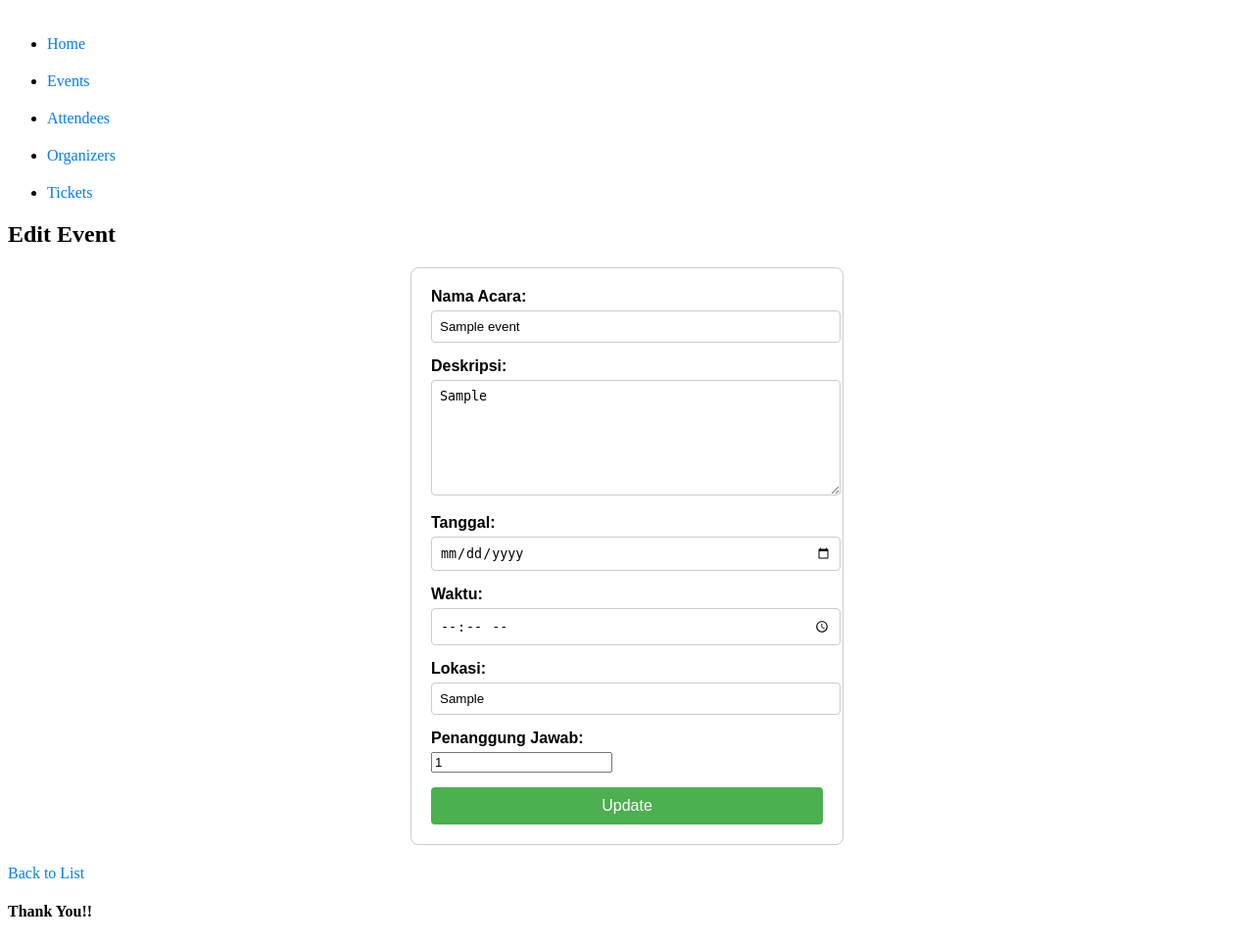
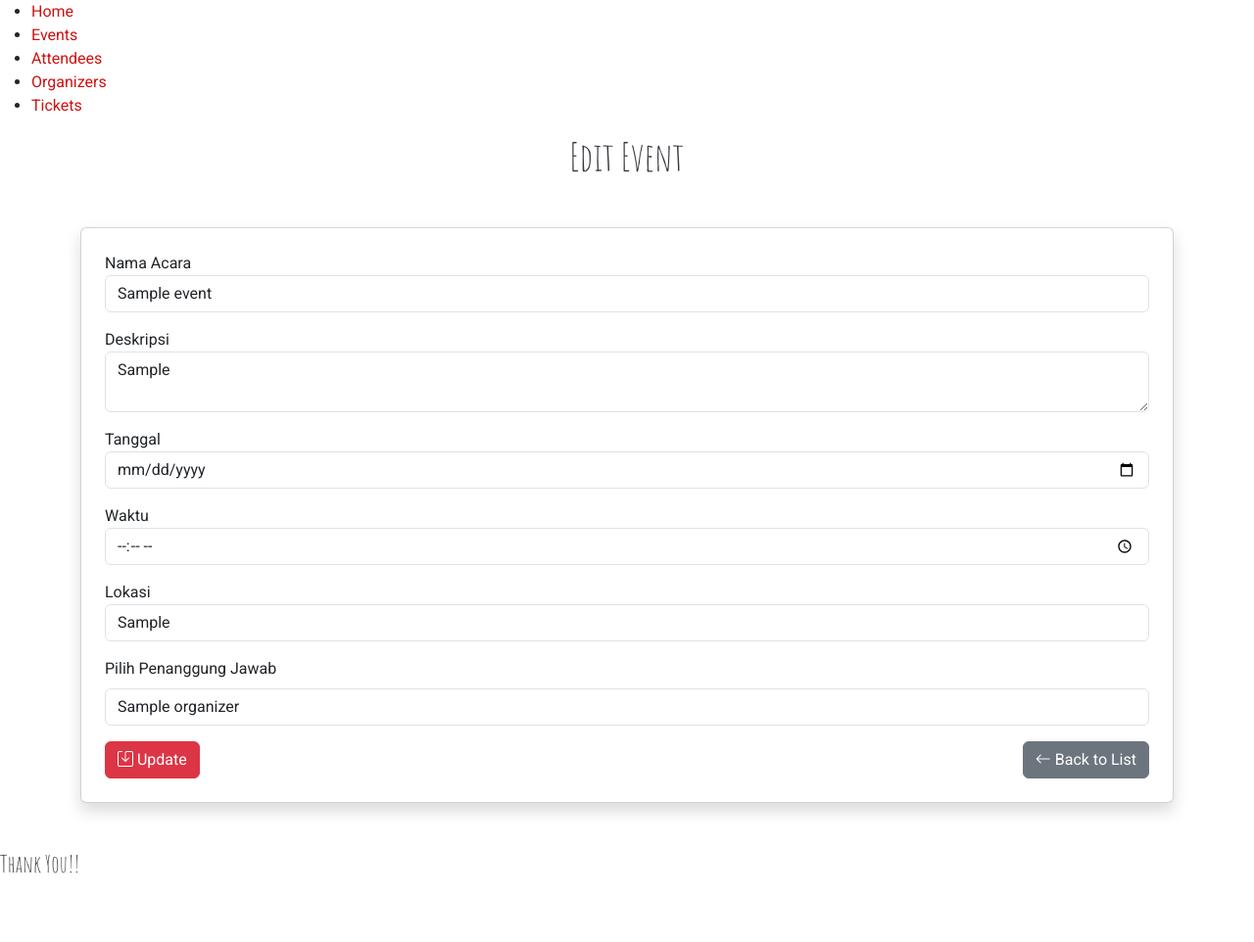
Before and after one commit to KhodimulAzmi/tugas3_Kel1, a PHP site: page /event/edit/1 in a window 1280 px wide. Shown: the whole page at 98% size. After the commit the page ends 892 px from the top, so only its background shows below. Run offline with PHP 8.4, Linux system fonts and the light colour scheme; tables that the repository leaves empty or names only in its code hold one stand-in row (values such as "Sample post").

Commit message:
eventnew2

```diff
--- a/app/controllers/event_controller.php
+++ b/app/controllers/event_controller.php
@@ -1,12 +1,16 @@
 <?php
 // app/controllers/EventController.php
 require_once '../app/models/events_model.php';
+require_once '../app/models/organizers_model.php';
 
 class EventController {
     private $EventsModel;
+    private $organizersModel;
 
     public function __construct() {
         $this->EventsModel = new EventsModel();
+        $this->organizersModel = new OrganizersModel();
+
     }
 
     // Menampilkan daftar event
@@ -18,6 +22,7 @@ class EventController {
 
     // Menampilkan form untuk menambah acara baru
     public function create() {
+        $org = $this->organizersModel->getAllOrganizers();
         require_once '../app/views/event/create.php';
     }
 
@@ -42,6 +47,7 @@ class EventController {
     public function edit($id_events) {
         // Mengambil data acara berdasarkan ID
         $event = $this->EventsModel->find($id_events);
+        $org = $this->organizersModel->getAllOrganizers();
 
         // Mengirimkan data ke view
         require_once __DIR__ . '/../views/event/edit.php';
--- a/app/models/events_model.php
+++ b/app/models/events_model.php
@@ -10,7 +10,7 @@ class EventsModel {
     }
 
     public function getAllEvents() {
-        $query = $this->db->query("SELECT * FROM events");
+        $query = $this->db->query("SELECT e.id_events, e.nama_acara, e.deskripsi, e.tanggal, e.waktu, e.lokasi, o.nama from events e join organizers o on o.id_org = e.id_org");
         $query->execute();
         return $query->fetchAll(PDO::FETCH_ASSOC);
     }
--- a/app/views/event/edit.php
+++ b/app/views/event/edit.php
@@ -1,116 +1,83 @@
-<!-- app/views/event/edit.php -->
 <!DOCTYPE html>
 <html lang="en">
 <head>
     <meta charset="UTF-8">
+    <meta name="viewport" content="width=device-width, initial-scale=1.0">
     <title>Edit Event</title>
-    <style>
-        /* Styling untuk form */
-        form {
-            max-width: 400px;
-            margin: 0 auto;
-            padding: 20px;
-            border: 1px solid #ccc;
-            border-radius: 8px;
-            font-family: Arial, sans-serif;
-        }
 
-        form div {
-            margin-bottom: 15px;
-        }
+    <!-- Fonts -->
+    <link href="https://fonts.googleapis.com" rel="preconnect">
+    <link href="https://fonts.gstatic.com" rel="preconnect" crossorigin>
+    <link href="https://fonts.googleapis.com/css2?family=Roboto:ital,wght@0,100;0,300;0,400;0,500;0,700;0,900;1,100;1,300;1,400;1,500;1,700;1,900&family=Inter:wght@100;200;300;400;500;600;700;800;900&family=Amatic+SC:wght@400;700&display=swap" rel="stylesheet">
 
-        label {
-            display: block;
-            font-weight: bold;
-            margin-bottom: 5px;
-        }
-
-        input[type="text"],
-        input[type="date"],
-        input[type="time"],
-        textarea {
-            width: 100%;
-            padding: 8px;
-            border: 1px solid #ccc;
-            border-radius: 4px;
-        }
-
-        textarea {
-            resize: vertical;
-            min-height: 100px;
-        }
-
-        button {
-            width: 100%;
-            padding: 10px;
-            background-color: #4CAF50;
-            color: white;
-            border: none;
-            border-radius: 4px;
-            font-size: 16px;
-        }
-
-        a {
-            display: inline-block;
-            margin-top: 20px;
-            text-decoration: none;
-            color: #007BFF;
-        }
-
-        a:hover {
-            text-decoration: underline;
-        }
-    </style>
+    <!-- Bootstrap & CSS -->
+    <link rel="stylesheet" href="/public/assets/vendor/bootstrap/css/bootstrap.min.css">
+    <link href="/public/assets/css/main.css" rel="stylesheet">
+    <link href="/public/assets/vendor/bootstrap-icons/bootstrap-icons.css" rel="stylesheet">
+    <link href="/public/assets/vendor/aos/aos.css" rel="stylesheet">
+    <link href="/public/assets/vendor/glightbox/css/glightbox.min.css" rel="stylesheet">
+    <link href="/public/assets/vendor/swiper/swiper-bundle.min.css" rel="stylesheet">
 </head>
 <body>
-    <h2>Edit Event</h2>
-
-    <!-- Form untuk edit event -->
-    <form action="/event/update/<?php echo $event['id_events']; ?>" method="POST">
 
 
-        <!-- Nama Acara -->
-        <div>
-            <label for="nama_acara">Nama Acara:</label>
-            <input type="text" id="nama_acara" name="nama_acara" value="<?php echo htmlspecialchars($event['nama_acara'] ?? ''); ?>" required>
+  <div class="text-center">
+    <div class="container">
+      <h1 class="mb-4">Edit Event</h1>
+    </div>
+</div>
+
+  <main class="container my-5">
+    <div class="card shadow p-4">
+      <form action="/event/update/<?php echo $event['id_events']; ?>" method="POST">
+        <div class="form-group mb-3">
+          <label for="nama_acara">Nama Acara</label>
+          <input type="text" id="nama_acara" name="nama_acara" class="form-control" value="<?php echo htmlspecialchars($event['nama_acara'] ?? ''); ?>" required>
+        </div>
+        <div class="form-group mb-3">
+          <label for="deskripsi">Deskripsi</label>
+          <textarea id="deskripsi" name="deskripsi" class="form-control" required><?php echo htmlspecialchars($event['deskripsi'] ?? ''); ?></textarea>
+        </div>
+        <div class="form-group mb-3">
+          <label for="tanggal">Tanggal</label>
+          <input type="date" id="tanggal" name="tanggal" class="form-control" value="<?php echo htmlspecialchars($event['tanggal'] ?? ''); ?>" required>
+        </div>
+        <div class="form-group mb-3">
+          <label for="waktu">Waktu</label>
+          <input type="time" id="waktu" name="waktu" class="form-control" value="<?php echo htmlspecialchars($event['waktu'] ?? ''); ?>" required>
+        </div>
+        <div class="form-group mb-3">
+          <label for="lokasi">Lokasi</label>
+          <input type="text" id="lokasi" name="lokasi" class="form-control" value="<?php echo htmlspecialchars($event['lokasi'] ?? ''); ?>" required>
+        </div>
+        <div class="form-group mb-3">
+        <label for="id_org" class="form-label">Pilih Penanggung Jawab</label>
+                <select name="id_org" class="form-control" required>
+        <option value="">Pilih Organizers</option>
+        <?php foreach ($org as $index => $or): ?>
+        <option value="<?= htmlspecialchars($or['id_org']); ?>" <?= ($or['id_org'] == $event['id_org']) ? 'selected' : ''; ?>>
+            <?= htmlspecialchars($or['nama']); ?>
+        </option>
+    <?php endforeach; ?>
+</select>
         </div>
 
-        <!-- Deskripsi -->
-        <div>
-            <label for="deskripsi">Deskripsi:</label>
-            <textarea id="deskripsi" name="deskripsi" required><?php echo htmlspecialchars($event['deskripsi'] ?? ''); ?></textarea>
+        <div class="d-flex justify-content-between">
+          <button type="submit" class="btn btn-danger"><i class="bi bi-save"></i> Update</button>
+          <a href="/event/index" class="btn btn-secondary"><i class="bi bi-arrow-left"></i> Back to List</a>
         </div>
+      </form>
+    </div>
+  </main>
 
-        <!-- Tanggal -->
-        <div>
-            <label for="tanggal">Tanggal:</label>
-            <input type="date" id="tanggal" name="tanggal" value="<?php echo htmlspecialchars($event['tanggal'] ?? ''); ?>" required>
-        </div>
-
-        <!-- Waktu -->
-        <div>
-            <label for="waktu">Waktu:</label>
-            <input type="time" id="waktu" name="waktu" value="<?php echo htmlspecialchars($event['waktu'] ?? ''); ?>" required>
-        </div>
-
-        <!-- Lokasi -->
-        <div>
-            <label for="lokasi">Lokasi:</label>
-            <input type="text" id="lokasi" name="lokasi" value="<?php echo htmlspecialchars($event['lokasi'] ?? ''); ?>" required>
-        </div>
-
-                <!-- Penanggung Jawab -->
-                <div>
-            <label for="penanggung jawab">Penanggung Jawab:</label>
-            <input type="number" id="id_org" name="id_org" value="<?php echo htmlspecialchars($event['id_org'] ?? ''); ?>" required>
-        </div>
-
-        <!-- Tombol Submit -->
-        <button type="submit">Update</button>
-    </form>
-
-    <!-- Link untuk kembali ke daftar acara -->
-    <a href="/event/index">Back to List</a>
+  <!-- Vendor JS Files -->
+  <script src="/public/assets/vendor/php-email-form/validate.js"></script>
+  <script src="/public/assets/vendor/aos/aos.js"></script>
+  <script src="/public/assets/vendor/glightbox/js/glightbox.min.js"></script>
+  <script src="/public/assets/vendor/purecounter/purecounter_vanilla.js"></script>
+  <script src="/public/assets/vendor/swiper/swiper-bundle.min.js"></script>
+  <script src="/public/assets/vendor/bootstrap/js/bootstrap.bundle.min.js"></script>
+  <script src="/public/assets/js/main.js"></script>
 
 </body>
 </html>
```
Also changed, not shown: app/views/event/create.php (+81 -29 lines), app/views/event/index.php (+8 -8 lines).
